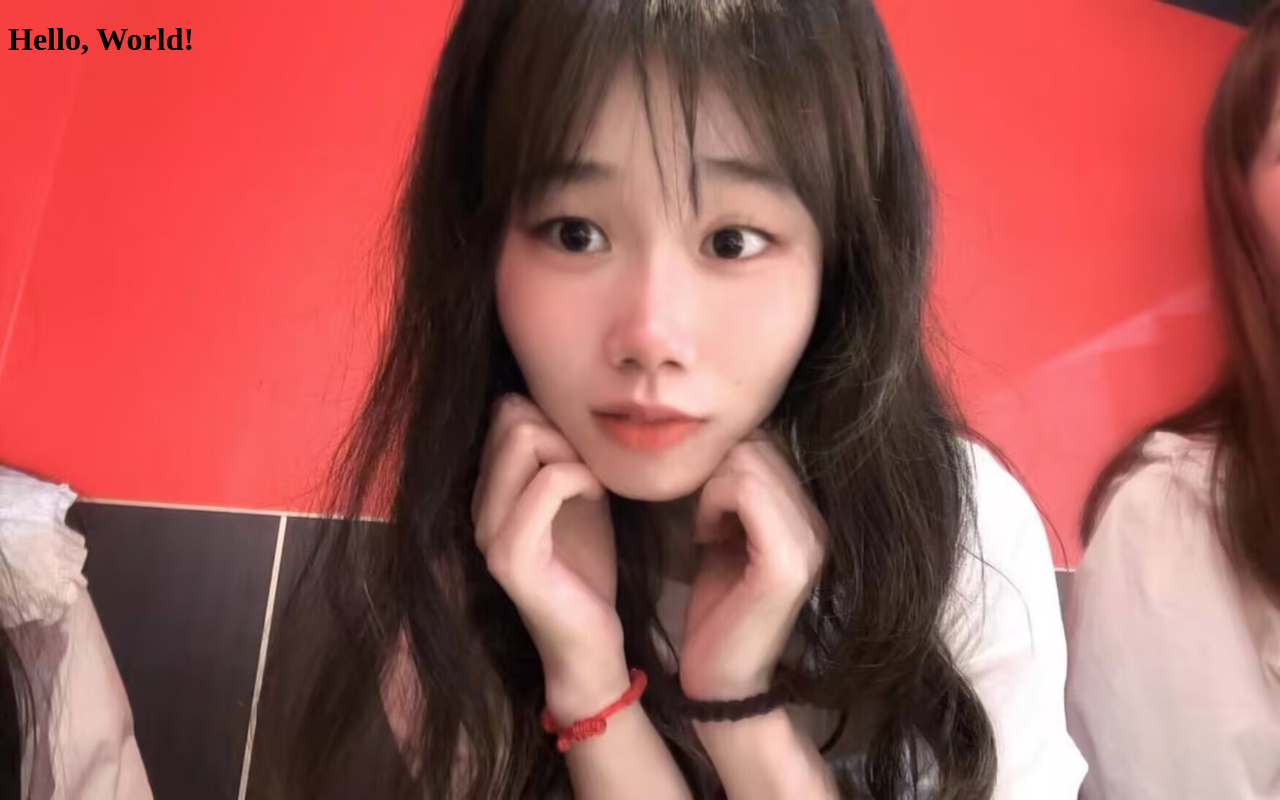
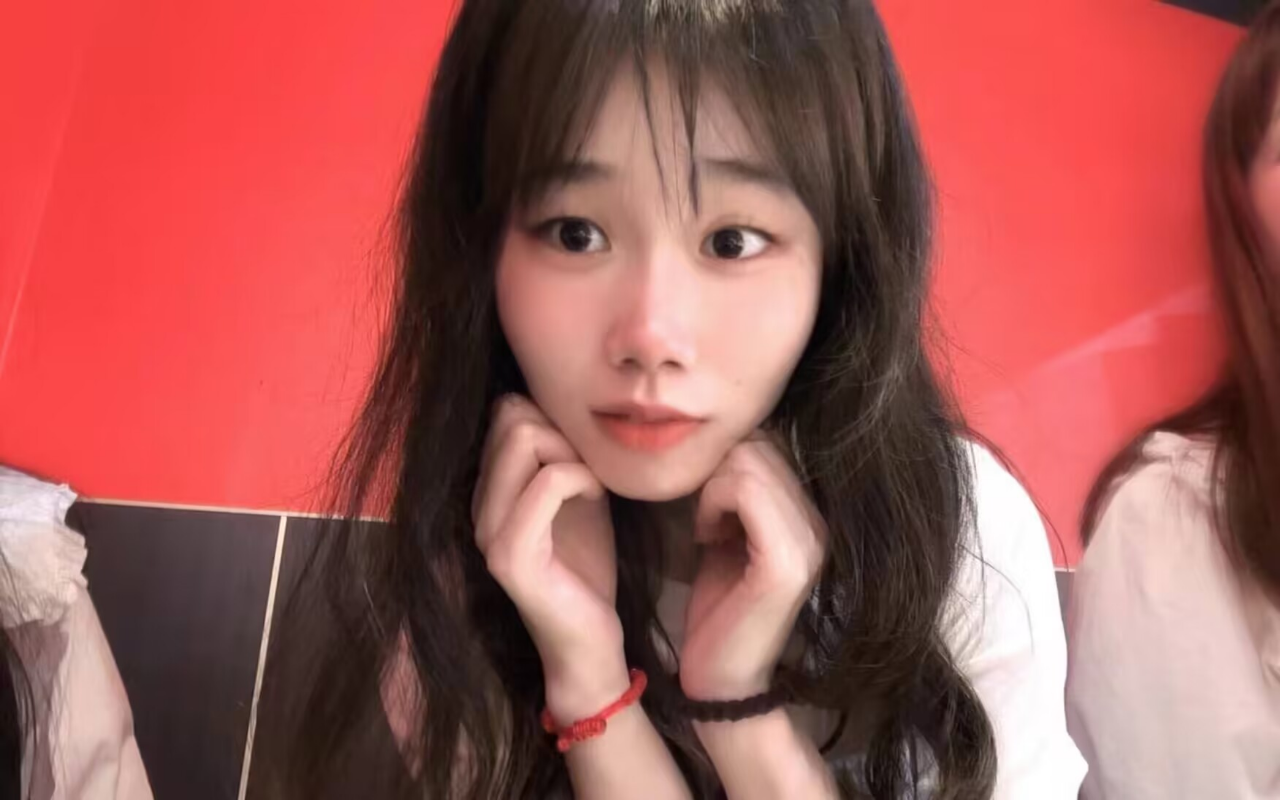
Before and after one commit to cyxCHENYUXUAN/clyginxiut.github.io, a plain HTML site: page index.html in a window 1280 px wide. Drawn offline with Linux system fonts and the light colour scheme.

Commit message:
Update index.html

```diff
--- a/index.html
+++ b/index.html
@@ -15,6 +15,6 @@
   </head>
 
   <body>
-    <h1>Hello, World!</h1>
+    <h1></h1>
   </body>
 </html>
```
